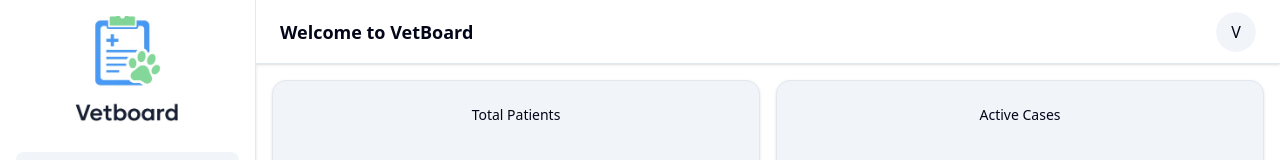
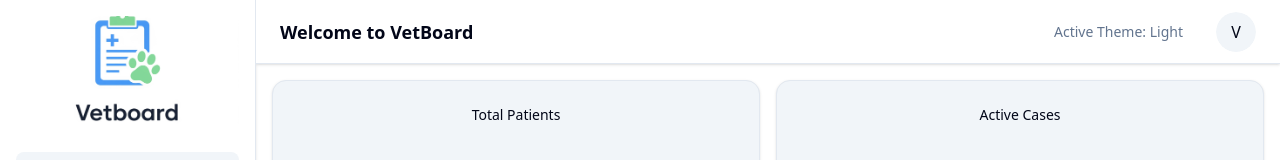
Before and after one commit to mdnakibul/vetboard, a React (Vite) app: page / in a window 1280 px wide. Shown: the top 160 px of the page. Built offline with nearby package versions, Linux system fonts and the light colour scheme.

Commit message:
REFINE: display active theme in Topbar component

```diff
--- a/src/components/Topbar.tsx
+++ b/src/components/Topbar.tsx
@@ -1,8 +1,10 @@
 // components/shared/topbar.tsx
 import { Avatar, AvatarFallback, AvatarImage } from "@/components/ui/avatar"
 import { Separator } from "@/components/ui/separator"
+import { useTheme } from "@/hooks/useTheme"
 
 export default function Topbar() {
+    const { resolvedTheme } = useTheme()
     return (
         <header className="h-16 px-6 border-b flex items-center justify-between bg-background shadow-sm">
             <h1 className="text-lg font-semibold text-foreground">
@@ -10,6 +12,9 @@ export default function Topbar() {
             </h1>
 
             <div className="flex items-center gap-4">
+                <span className="text-sm text-muted-foreground">
+                    Active Theme: <span className="capitalize">{resolvedTheme}</span>
+                </span>
                 {/* Placeholder for future notification or search */}
                 {/* <BellIcon className="w-5 h-5 text-muted-foreground" /> */}
 
```
